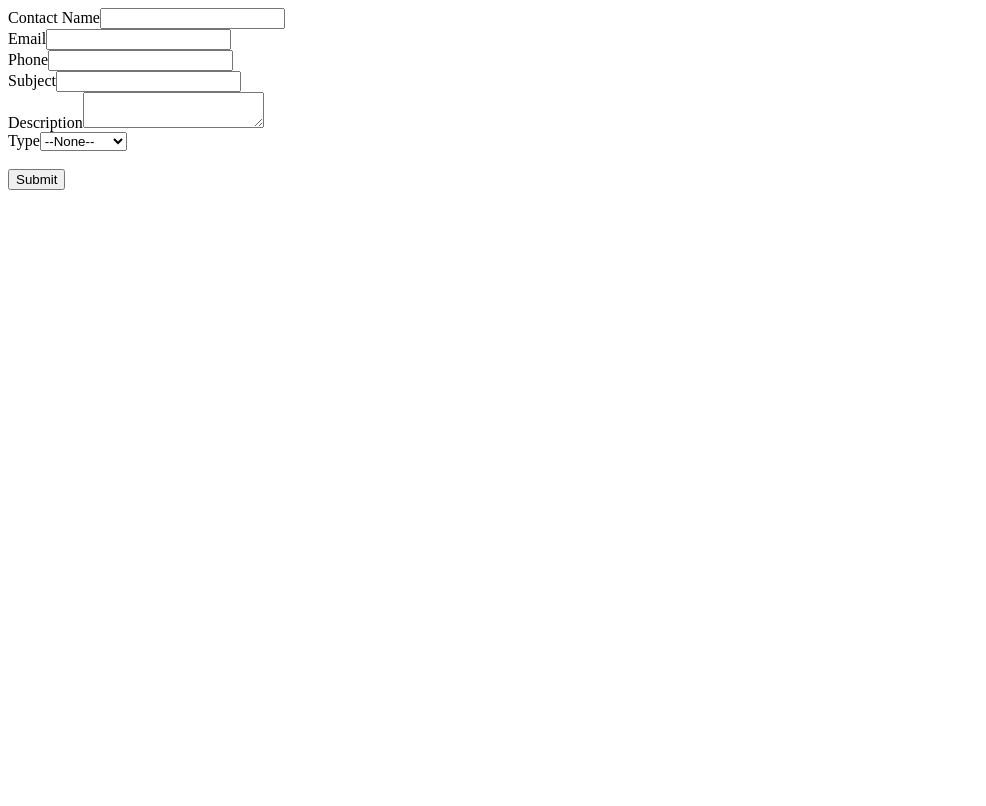
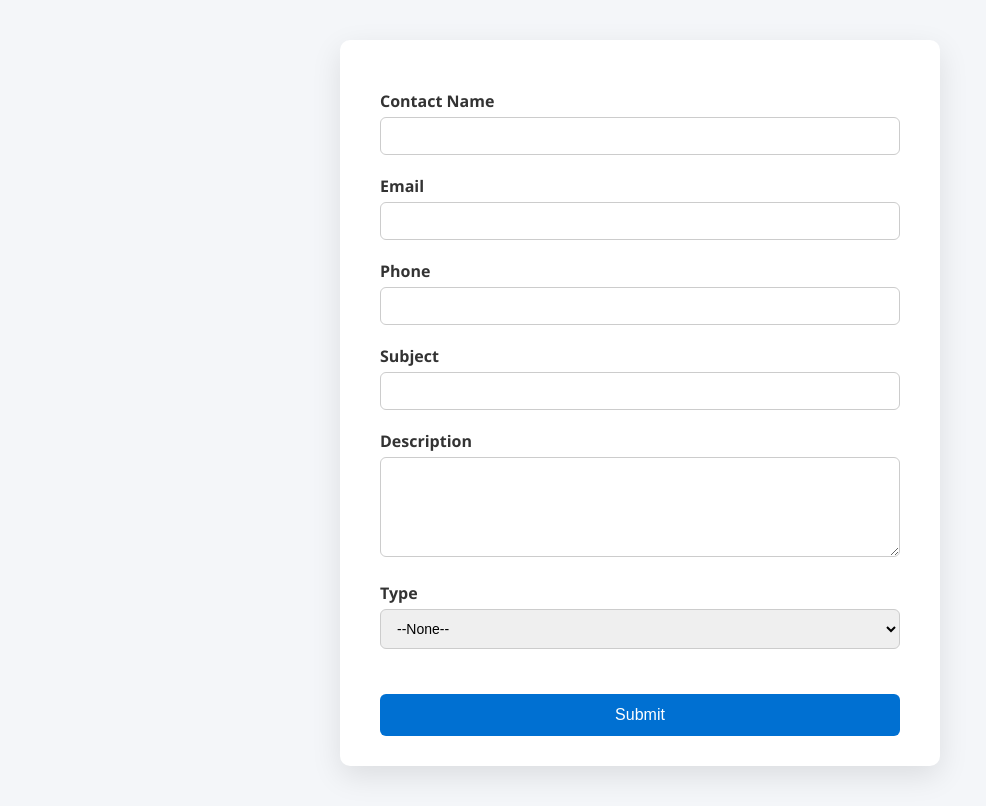
Before and after one commit to kbeniwal39/web-to-case-form, a plain HTML site: page index.html in a window 1280 px wide. Shown: the whole page, without its empty margins (0-986 px from the left). Drawn offline with Linux system fonts and the light colour scheme.

Commit message:
Update index.html

```diff
--- a/index.html
+++ b/index.html
@@ -1,49 +1,128 @@
-<!--  ----------------------------------------------------------------------  -->
-<!--  NOTE: Please add the following <META> element to your page <HEAD>.      -->
-<!--  If necessary, please modify the charset parameter to specify the        -->
-<!--  character set of your HTML page.                                        -->
-<!--  ----------------------------------------------------------------------  -->
+<!DOCTYPE html>
+<html lang="en">
+<head>
+  <meta charset="UTF-8">
+  <META HTTP-EQUIV="Content-type" CONTENT="text/html; charset=UTF-8">
+  <title>Web-to-Case Form</title>
 
-<META HTTP-EQUIV="Content-type" CONTENT="text/html; charset=UTF-8">
-<script src="https://www.google.com/recaptcha/api.js"></script>
+  <script src="https://www.google.com/recaptcha/api.js" async defer></script>
   <script>
- function timestamp() { var response = document.getElementById("g-recaptcha-response"); if (response == null || response.value.trim() == "") {var elems = JSON.parse(document.getElementsByName("captcha_settings")[0].value);elems["ts"] = JSON.stringify(new Date().getTime());document.getElementsByName("captcha_settings")[0].value = JSON.stringify(elems); } } setInterval(timestamp, 500);
+    function timestamp() {
+      var response = document.getElementById("g-recaptcha-response");
+      if (response == null || response.value.trim() == "") {
+        var elems = JSON.parse(document.getElementsByName("captcha_settings")[0].value);
+        elems["ts"] = JSON.stringify(new Date().getTime());
+        document.getElementsByName("captcha_settings")[0].value = JSON.stringify(elems);
+      }
+    }
+    setInterval(timestamp, 500);
   </script>
 
-<!--  ----------------------------------------------------------------------  -->
-<!--  NOTE: Please add the following <FORM> element to your page.             -->
-<!--  ----------------------------------------------------------------------  -->
+  <style>
+    body {
+      font-family: 'Segoe UI', sans-serif;
+      background-color: #f4f6f9;
+      display: flex;
+      justify-content: center;
+      align-items: flex-start;
+      padding: 40px;
+      margin: 0;
+    }
+
+    form {
+      background: #ffffff;
+      padding: 30px 40px;
+      border-radius: 10px;
+      box-shadow: 0 10px 30px rgba(0, 0, 0, 0.1);
+      max-width: 600px;
+      width: 100%;
+      box-sizing: border-box;
+    }
+
+    label {
+      font-weight: 600;
+      display: block;
+      margin: 20px 0 5px;
+      color: #333;
+    }
+
+    input[type="text"],
+    textarea,
+    select {
+      width: 100%;
+      padding: 10px 12px;
+      font-size: 14px;
+      border: 1px solid #ccc;
+      border-radius: 6px;
+      box-sizing: border-box;
+    }
+
+    textarea {
+      resize: vertical;
+      min-height: 100px;
+    }
+
+    .g-recaptcha {
+      margin-top: 20px;
+    }
+
+    input[type="submit"] {
+      margin-top: 25px;
+      background-color: #0070d2;
+      color: white;
+      font-size: 16px;
+      border: none;
+      padding: 12px;
+      border-radius: 6px;
+      width: 100%;
+      cursor: pointer;
+    }
+
+    input[type="submit"]:hover {
+      background-color: #005bb5;
+    }
+  </style>
+</head>
+<body>
 
   <form action="https://webto.salesforce.com/servlet/servlet.WebToCase?encoding=UTF-8&orgId=00DgK000004NGeT" method="POST">
 
-<input type=hidden name='captcha_settings' value='{"keyname":"pk","fallback":"true","orgId":"00DgK000004NGeT","ts":""}'>
-<input type=hidden name="orgid" value="00DgK000004NGeT">
-<input type=hidden name="retURL" value="http://success.page">
+    <input type="hidden" name="captcha_settings" value='{"keyname":"pk","fallback":"true","orgId":"00DgK000004NGeT","ts":""}'>
+    <input type="hidden" name="orgid" value="00DgK000004NGeT">
+    <input type="hidden" name="retURL" value="http://success.page">
 
-<!--  ----------------------------------------------------------------------  -->
-<!--  NOTE: These fields are optional debugging elements. Please uncomment    -->
-<!--  these lines if you wish to test in debug mode.                          -->
-<!--  <input type="hidden" name="debug" value=1>                              -->
-<!--  <input type="hidden" name="debugEmail"                                  -->
-<!--  value="beniwalkavita39@gmail.com">                                      -->
-<!--  ----------------------------------------------------------------------  -->
+    <!-- Optional Debug -->
+    <!--
+    <input type="hidden" name="debug" value=1>
+    <input type="hidden" name="debugEmail" value="beniwalkavita39@gmail.com">
+    -->
 
-<label for="name">Contact Name</label><input  id="name" maxlength="80" name="name" size="20" type="text" /><br>
+    <label for="name">Contact Name</label>
+    <input id="name" maxlength="80" name="name" size="20" type="text" />
 
-<label for="email">Email</label><input  id="email" maxlength="80" name="email" size="20" type="text" /><br>
+    <label for="email">Email</label>
+    <input id="email" maxlength="80" name="email" size="20" type="text" />
 
-<label for="phone">Phone</label><input  id="phone" maxlength="40" name="phone" size="20" type="text" /><br>
+    <label for="phone">Phone</label>
+    <input id="phone" maxlength="40" name="phone" size="20" type="text" />
 
-<label for="subject">Subject</label><input  id="subject" maxlength="80" name="subject" size="20" type="text" /><br>
+    <label for="subject">Subject</label>
+    <input id="subject" maxlength="80" name="subject" size="20" type="text" />
 
-<label for="description">Description</label><textarea name="description"></textarea><br>
+    <label for="description">Description</label>
+    <textarea name="description"></textarea>
 
-<label for="type">Type</label><select  id="type" name="type"><option value="">--None--</option>
+    <label for="type">Type</label>
+    <select id="type" name="type">
+      <option value="">--None--</option>
       <option value="Online">Online</option>
       <option value="Oncampus">Oncampus</option>
-</select><br>
+    </select>
 
-<div class="g-recaptcha" data-sitekey="6Ld9kVIrAAAAAIvS5jLiFKpB1t7JkvO9P3Wpse_b"></div><br>
+    <div class="g-recaptcha" data-sitekey="6Ld9kVIrAAAAAIvS5jLiFKpB1t7JkvO9P3Wpse_b"></div>
+
     <input type="submit" name="submit">
+  </form>
 
-</form>
+</body>
+</html>
```
Lines whose indentation alone changed are shown as unchanged.
